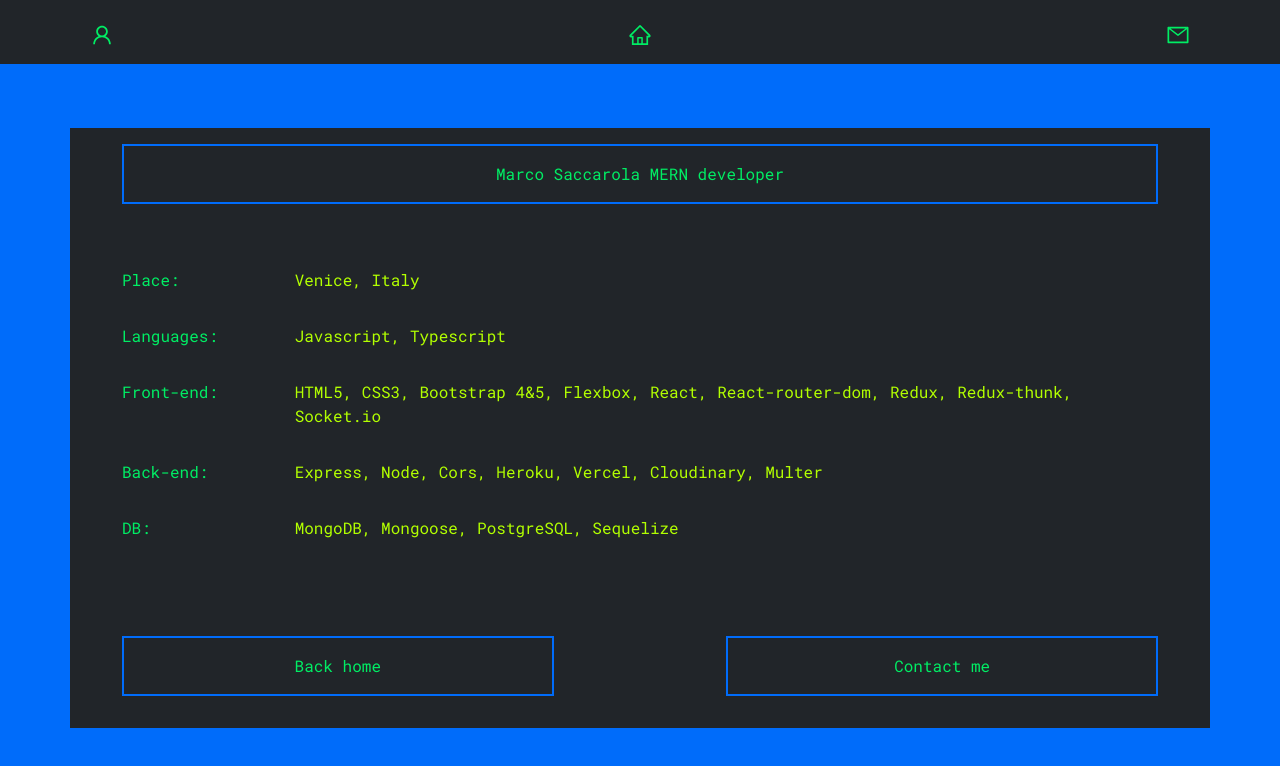
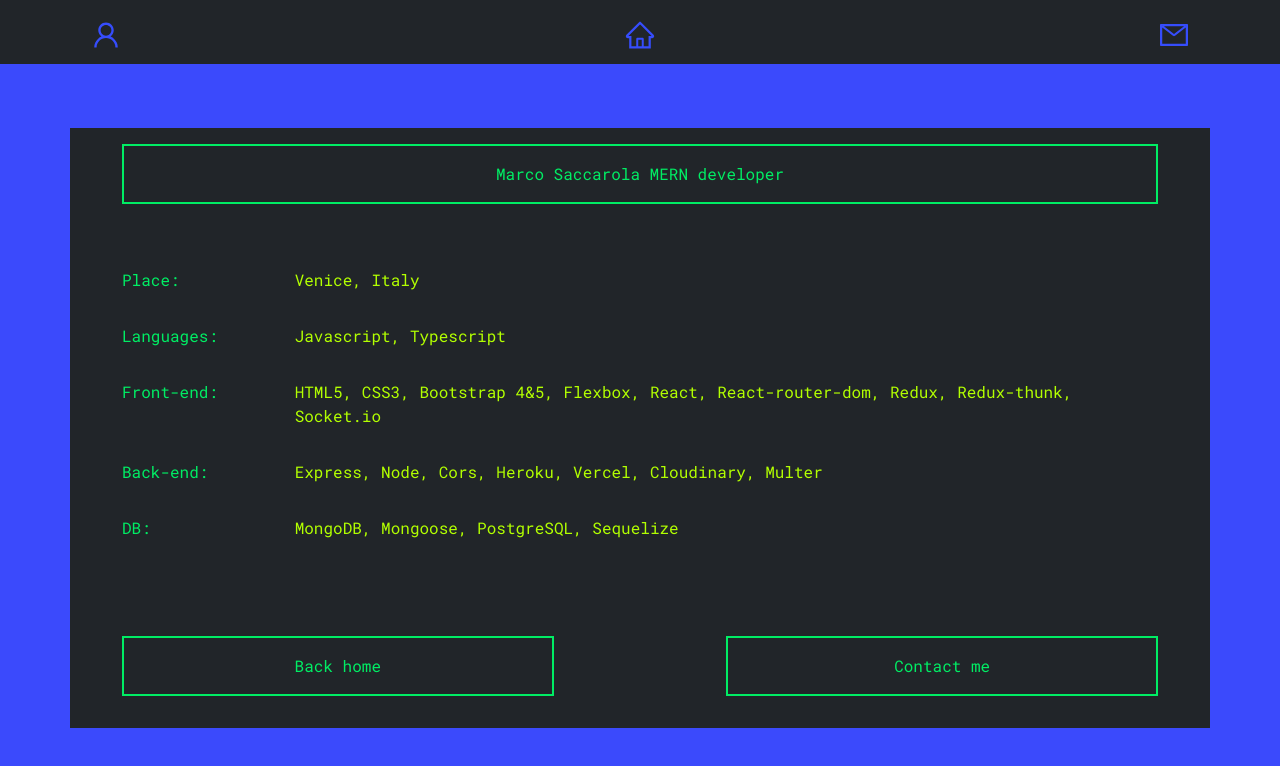
Before and after one commit to marcosaccarola/Portfolio, a React (Create React App) app: page / in a window 1280 px wide. Both pictures are taken after a click on the button 102 px from the left and 32 px from the top of the page. Shown: the top 766 px of the page. Built offline with nearby package versions, Linux system fonts and the light colour scheme.

Commit message:
Style & Content

```diff
--- a/src/App.css
+++ b/src/App.css
@@ -13,8 +13,22 @@
   }
 }
 
+@keyframes bg-changer {
+  0% {
+    background-color: #006cfa;
+  }
+  50% {
+    background-color: #7c25ff;
+  }
+  100% {
+    background-color: #006cfa;
+  }
+}
 .App-header {
   background-color: #006cfa;
+  animation-name: bg-changer;
+  animation-duration: 60s;
+  animation-iteration-count: infinite;
   /* background-color: #282c34; */
   min-height: 100vh;
   display: flex;
--- a/src/components/000-Home.jsx
+++ b/src/components/000-Home.jsx
@@ -1,6 +1,7 @@
 import { useState } from 'react'
 import './000.css'
 import Bar from './100-Bar'
+import Intro from './199-Intro'
 import Central from './200-Central'
 // import Panel from './300-Panel'
 
@@ -9,8 +10,15 @@ const Home=()=>{
 
     return(
         <div className='min-vh-100'>
-            <Bar setIndex={setIndex} />
-            <Central index={index} setIndex={setIndex} />
+            {index==='Intro'
+                ?
+                <Intro setIndex={setIndex} />
+                :
+                <>
+                <Bar setIndex={setIndex} />
+                <Central index={index} setIndex={setIndex} />
+                </>
+            }
             {/* <Panel /> */}
         </div>
     )
--- a/src/components/000.css
+++ b/src/components/000.css
@@ -15,9 +15,38 @@
   max-width: 5vh;
   height: auto;
 }
+@keyframes color-changer {
+  0% {
+    color: #006cfa;
+  }
+  1% {
+    color: #006cfa;
+  }
+  1.1% {
+    color: #b2ff01;
+  }
+  1.3% {
+    color: #006cfa;
+  }
+  50% {
+    color: #7c25ff;
+  }
+  50.1% {
+    color: #b2ff01;
+  }
+  50.3% {
+    color: #7c25ff;
+  }
+  100% {
+    color: #006cfa;
+  }
+}
 .icon-email {
-  font-size: 3vh;
-  color: #00ed64 !important;
+  font-size: 4vh;
+  /* color: #006cfa !important; */
+  animation-name: color-changer;
+  animation-duration: 60s;
+  animation-iteration-count: infinite;
 }
 
 /*?______________________________________________CONTAINER  */
--- /dev/null
+++ b/src/components/199-Intro.jsx
@@ -0,0 +1,11 @@
+
+
+const Intro=({setIndex})=>{
+
+
+    return(
+        <></>
+    )
+}
+
+export default Intro
--- a/src/components/201-Menu.jsx
+++ b/src/components/201-Menu.jsx
@@ -12,11 +12,11 @@ const Menu=({setIndex})=>{
         <Row className='text-flux box align-content-start'>
 
             <Col md={12}>
-                <Row className='mx-3 py-3 my-3 justify-content-center border-blue' onClick={()=>setIndex('AboutMe')}>
+                <Row className='mx-3 py-3 my-3 justify-content-center border-flux' onClick={()=>setIndex('AboutMe')}>
                     Marco Saccarola MERN developer
                 </Row>
             </Col>
-            <Col md={6}>
+            {/* <Col md={6}>
                 <Row className='mx-3 py-3 my-3 justify-content-center border-blue' onClick={()=>setIndex('AboutMe')}>
                     About me
                 </Row>
@@ -25,7 +25,7 @@ const Menu=({setIndex})=>{
                 <Row className='mx-3 py-3 my-3 justify-content-center border-blue' onClick={()=>setIndex('ContactMe')}>
                     Contact me
                 </Row>
-            </Col>
+            </Col> */}
 
             <Col md={12}>
                 <Row className='my-2'>
--- a/src/components/205-AboutMe.jsx
+++ b/src/components/205-AboutMe.jsx
@@ -5,7 +5,7 @@ const Myself=({setIndex})=>{
     return(
         <Row className='text-flux'>
             <Col className='mx-4'>
-                <Row className='mx-3 py-3 my-3 justify-content-center border-blue'><span>Marco Saccarola MERN developer</span></Row>
+                <Row className='mx-3 py-3 my-3 justify-content-center border-flux'><span>Marco Saccarola MERN developer</span></Row>
                 <Row className='mx-3 py-3 mt-5'>
                     <Col sm={2}>
                         <Row>Place:</Row>
@@ -48,13 +48,13 @@ const Myself=({setIndex})=>{
                 </Row>
                 <Row className='mx-3 py-3 mt-5' >
                     <Col md={5}>
-                        <Row className='my-3 py-3 border-blue justify-content-center' onClick={()=>setIndex('Menu')}>
+                        <Row className='my-3 py-3 border-flux justify-content-center' onClick={()=>setIndex('Menu')}>
                             Back home
                         </Row>
                     </Col>
                     <Col md={2}></Col>
                     <Col md={5}>
-                        <Row className='my-3 py-3 border-blue justify-content-center' onClick={()=>setIndex('ContactMe')}>
+                        <Row className='my-3 py-3 border-flux justify-content-center' onClick={()=>setIndex('ContactMe')}>
                             Contact me
                         </Row>
                     </Col>
--- a/src/components/206-ContactMe.jsx
+++ b/src/components/206-ContactMe.jsx
@@ -5,21 +5,27 @@ const ContactMe=({setIndex})=>{
     return(
         <Row className='text-ultra-lime'>
             <Col className='mx-4'>
-                <Row className='mx-3 my-3 py-3 justify-content-center border-blue text-flux'>
+                <Row className='mx-3 my-3 py-3 justify-content-center border-flux text-flux'>
                     <span>Marco Saccarola MERN developer</span>
                 </Row>
-                <Row className='py-5 my-5 justify-content-center'>
+                <Row className='pt-5 mt-5 justify-content-center'>
                     marco.saccarola.dev@gmail.com
+                </Row>
+                <Row className='py-3 my-3 justify-content-center'>
+                    linkedin.com/in/marcosaccarola
+                </Row>
+                <Row className='pb-5 mb-5 justify-content-center'>
+                    github.com/marcosaccarola
                 </Row>
                 <Row className='mx-3 py-3 mt-5' >
                     <Col md={5}>
-                        <Row className='my-3 py-3 border-blue justify-content-center text-flux' onClick={()=>setIndex('Menu')}>
+                        <Row className='my-3 py-3 border-flux justify-content-center text-flux' onClick={()=>setIndex('Menu')}>
                             Back home
                         </Row>
                     </Col>
                     <Col md={2}></Col>
                     <Col md={5}>
-                        <Row className='my-3 py-3 border-blue justify-content-center text-flux'>
+                        <Row className='my-3 py-3 border-flux justify-content-center text-flux'>
                             <a href='mailto:marco.saccarola.dev@gmail.com'>
                                 Send email
                             </a>
```
